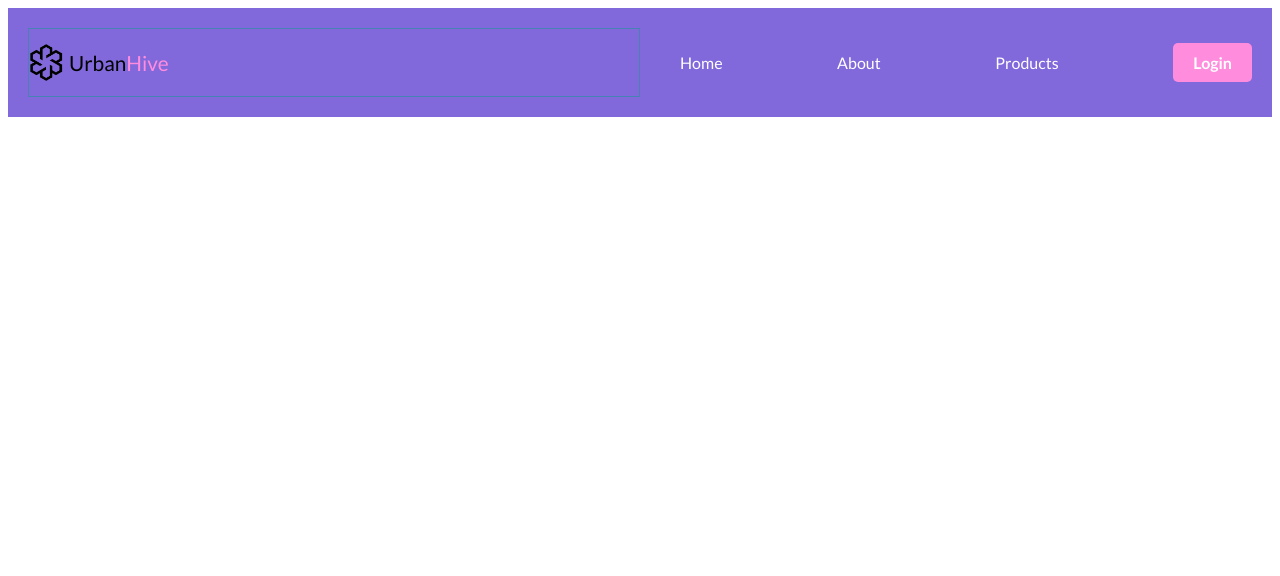
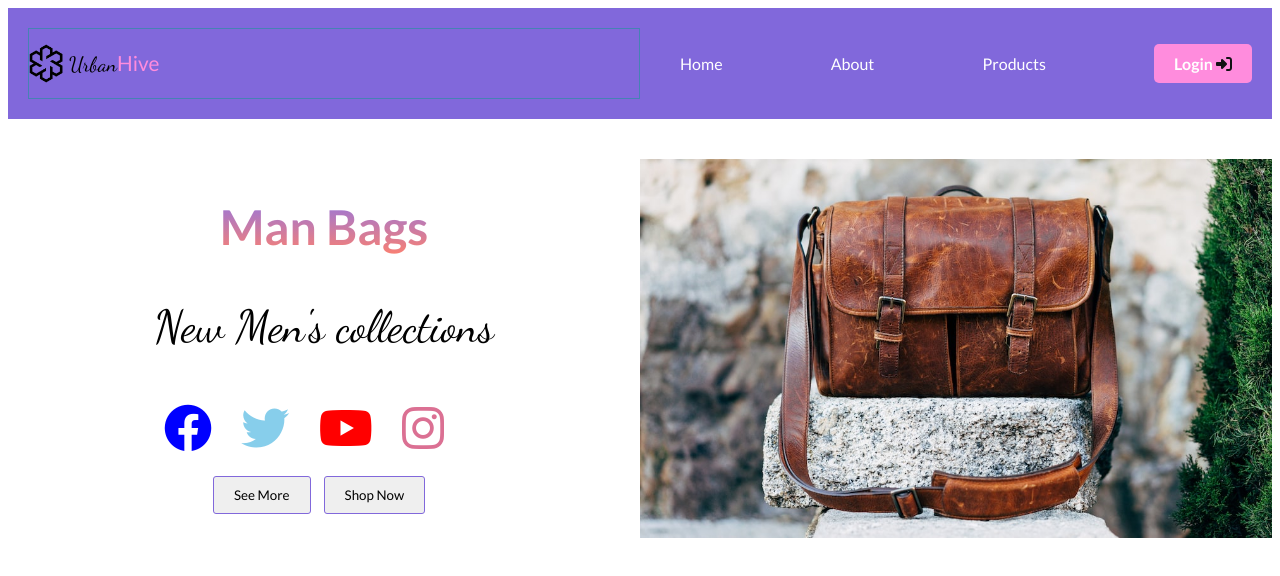
Before and after one commit to AbdullaAlMamun145/conceptual-class-02-part-2, a plain HTML site: page index.html in a window 1280 px wide. Drawn offline with Linux system fonts and the light colour scheme.

Commit message:
end banner section with respkonsive css

```diff
--- a/css/responsive.css
+++ b/css/responsive.css
@@ -1,5 +1,6 @@
 @media screen and (max-width: 576px) {
-    .nav-container, .nav-items-container ul {
+    .nav-container, .nav-items-container ul, .banner-container
+    {
         flex-direction: column;
 
     }
@@ -15,11 +16,18 @@
         text-align: center;
 
     }
-    .nav-items-container, .nav-items-container li, .login-btn{
+    .nav-items-container, .nav-items-container li, .banner-content, .banner-img
+    {
         width: 100%;
+
+    }
+    .login-btn{
         display: block;
     }
+    .banner-container{
+        gap: 20px;
 
+    }
 
 }
 @media screen and (min-width:576px) and (max-width: 960){
--- a/css/style.css
+++ b/css/style.css
@@ -1,4 +1,4 @@
-@import url('https://fonts.googleapis.com/css2?family=Lato:wght@100;300;400;700;900&family=Work+Sans:ital,wght@0,400;0,500;0,600;0,700;0,800;1,400;1,500;1,600;1,700;1,800&display=swap');
+@import url('https://fonts.googleapis.com/css2?family=Dancing+Script&family=Lato:wght@300;400;700;900&display=swap');
 *{
     box-sizing: border-box;
     font-family: 'Lato', sans-serif;
@@ -32,6 +32,7 @@ border: 1px solid steelblue;
 }
 .logo-container p{
     font-size: 1.3rem;
+    font-family: 'Dancing Script', cursive;
 }
 .hive-text{
     color: #ff8cdd;
@@ -61,3 +62,54 @@ border: 1px solid steelblue;
     border-radius: 5px;
     font-weight:600;
  }
+     /* nav section end */
+
+     section{
+        margin: 5vh auto;
+        max-width: 1300px;
+     }
+.banner-container{
+
+    min-height: 50px;
+    display: flex;
+}
+.banner-content{
+
+width: 50%;
+text-align: center;
+
+}
+.banner-content h1{
+    background-image: linear-gradient(to bottom,#9376e0,salmon);
+    color: transparent;
+    -webkit-background-clip: text;
+    font-weight: 700;
+    font-size: 3rem;
+}
+.banner-content p{
+    font-size: 2.8rem;
+    font-family: 'Dancing Script', cursive;
+}
+.banner-media{
+min-height: 50px;
+}
+.banner-media, .fa-brands{
+    font-size: 3rem;
+    margin-right: 20px;
+}
+.banner-img{
+
+min-height: 50px;
+width: 50%;
+}
+.banner-img img{
+width: 100%;
+height: 100%;
+}
+.banner-button{
+    padding: 10px 20px;
+    border: 1px solid var(--primary-bg-color);
+    border-radius: 3px;
+    margin-right: 10px;
+    margin-top: 20px;
+}
--- a/index.html
+++ b/index.html
@@ -7,6 +7,10 @@
     <link rel="stylesheet" href="https://cdnjs.cloudflare.com/ajax/libs/font-awesome/4.7.0/css/font-awesome.min.css">
     <link rel="stylesheet" href="css/style.css">
     <link rel="stylesheet" href="css/responsive.css">
+
+
+    <link rel="stylesheet" href="https://cdnjs.cloudflare.com/ajax/libs/font-awesome/6.4.2/css/all.min.css" integrity="sha512-z3gLpd7yknf1YoNbCzqRKc4qyor8gaKU1qmn+CShxbuBusANI9QpRohGBreCFkKxLhei6S9CQXFEbbKuqLg0DA==" crossorigin="anonymous" referrerpolicy="no-referrer" />
+
 </head>
 <body>
     <!-- nav section start -->
@@ -21,13 +25,33 @@
                 <li><a href="">Home</a></li>
                 <li><a href="">About</a></li>
                 <li><a href="">Products</a></li>
-                <li><a class="login-btn" href="">Login</a></li>
+                <li><a class="login-btn" href="">Login <i class="fa-solid fa-right-to-bracket" style="color: #111213;"></i></a></li>
             </ul>
         </div>
         </div>
     </nav>
     <!-- nav section end -->
+    <!-- banner section start -->
+    <section class="banner-container">
+        <div class="banner-content">
+            <h1>Man Bags</h1>
+            <p>New Men's collections</p>
+            <div class="banner-media">
+                <span><i class="fa-brands fa-facebook" style="color: blue;"></i></span>
+                <span><i class="fa-brands fa-twitter" style="color: skyblue;"></i></span>
+                <span><i class="fa-brands fa-youtube" style="color: red;"></i></span>
+                <span><i class="fa-brands fa-instagram" style="color: palevioletred;"></i></span>
+            </div>
+            <button class="banner-button">See More</button>
 
+            <button class="banner-button">Shop Now</button>
+        </div>
+        <div class="banner-img">
+<img src="resources/banner-image/bag-picture.jpg" alt="">
+        </div>
+
+    </section>
+    <!-- banner section end-->
 
 
 </body>
```
